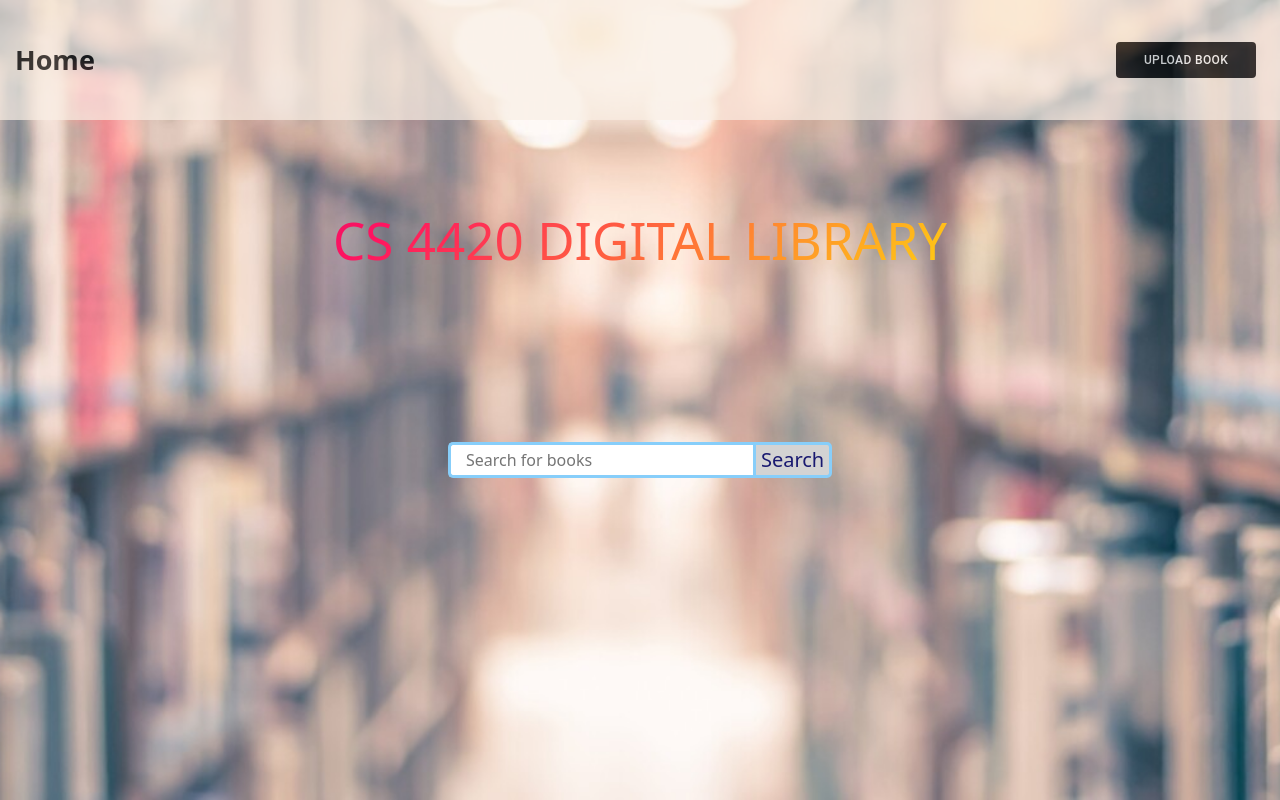
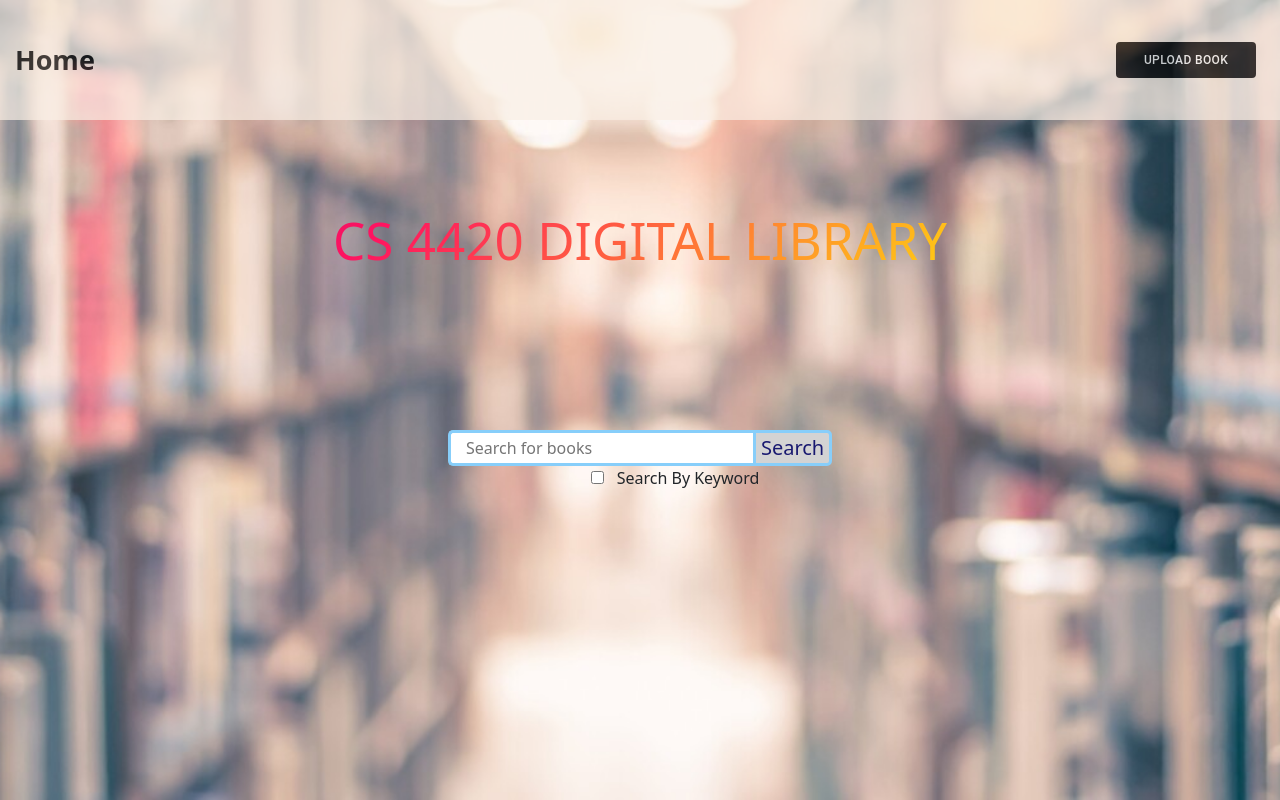
Before and after one commit to AmanTahiliani/libraryManagement, a React (Create React App) app in the folder frontend/: page / in a window 1280 px wide. Built offline with nearby package versions, Linux system fonts and the light colour scheme.

Commit message:
added pdf display and search by keyword to frontend

```diff
--- a/frontend/src/components/SearchBar.css
+++ b/frontend/src/components/SearchBar.css
@@ -40,3 +40,21 @@
     left: 50%;
     transform: translate(-50%, -50%);
 }
+
+.pdfLink{
+    top: 50%;
+    left: 50%;
+    transform: translate(35%);
+}
+
+.checkbox{
+    transform: translate(1100%)
+}
+
+.checkboxText{
+    left: 100%;
+    bottom: 50%;
+    position: relative;
+    background: transparent;
+    display: inline-block;
+}
--- a/frontend/src/components/SearchBar.js
+++ b/frontend/src/components/SearchBar.js
@@ -1,9 +1,16 @@
 import './SearchBar.css';
 import React, {useState} from "react";
 import axios from 'axios';
+import Modal from 'react-bootstrap/Modal';
 
 function SearchBar() {
     const [inputText, setInputText] = useState("")
+    const [show, setShow] = useState(false);
+    const handleClose = () => setShow(false);
+    const [url, setUrl] = useState("")
+    const [bookName, setBookName] = useState("")
+    const [checked, setChecked] = useState(false)
+    const handleCheckedChange = () => setChecked(!checked)
 
     const updateField = e => {
         setInputText(e.target.value);
@@ -11,12 +18,16 @@ function SearchBar() {
 
     const handleSearch = e => {
         console.log(inputText);
-        axios.get("http://localhost:8000/search/title/?name=" + inputText)
+        if (!checked) {
+            axios.get("http://localhost:8000/search/title/?name=" + inputText)
             .then(response => {
-                //TODO: not sure below if statement is necessary
-                if (response.status === 200) {
-                    alert("Successfully Retrieved Book From Database");
-                    //TODO: display PDF somehow
+                if (response.status === 200 && response.data && response.data.length) {
+                    console.log(response.data[0])
+                    setUrl("http://localhost:8000" + response.data[0].pdf);
+                    setBookName(response.data[0].name)
+                    setShow(true);
+                } else {
+                    alert("Cannot find this book")
                 }
             })
             .catch(e => {
@@ -33,6 +44,35 @@ function SearchBar() {
                   console.log(e.config);
                   alert('Failed To Retrieve Book')
             });
+        } else {
+            axios.get("http://localhost:8000/search/keywords/?keyword=" + inputText)
+            .then(response => {
+                console.log(response.data)
+                if (response.status === 200 && response.data && response.data.length) {
+                    setUrl("http://localhost:8000" + response.data);
+                    console.log("url: " + url)
+                    setBookName("Open Your Book Here")
+                    setShow(true);
+                } else {
+                    console.log(response)
+                    alert("Cannot find this book")
+                }
+            })
+            .catch(e => {
+                if (e.response) {
+                    // The request was made and the server responded with a status code outside range of 2xx
+                    console.log(e.response);
+                  } else if (e.request) {
+                    // The request was made but no response was received
+                    console.log(e.request);
+                  } else {
+                    // Something happened in setting up the request that triggered an Error
+                    console.log('Error', e.message);
+                  }
+                  console.log(e.config);
+                  alert('Failed To Retrieve Book')
+            });
+        }
     }
 
     return (
@@ -41,6 +81,30 @@ function SearchBar() {
                     <input type="text" onChange={updateField} className="searchTerm" placeholder="Search for books "/>
                     <button onClick={handleSearch} type="submit" class="searchButton">Search </button>
             </div>
+            <label>
+                <input
+                type="checkbox"
+                className="checkbox"
+                checked={checked}
+                onChange={handleCheckedChange}
+                />
+                <body className="checkboxText"> Search By Keyword </body>
+            </label>
+
+
+            <Modal show={show} onHide={handleClose} className="pdfModal">
+            <Modal.Header closeButton>
+              <Modal.Title>
+                Success
+                <h6>Your book was retrieved from the database </h6>
+                </Modal.Title>
+            </Modal.Header>
+
+            <Modal.Body>
+              <a href={url} target="_blank">{<h6 className="pdfLink">{bookName}</h6>}</a>
+            </Modal.Body>
+
+          </Modal>
     </div>
     )
 }
```
Also changed, not shown: 2 other files (tests, documents, lock files or other folders).
